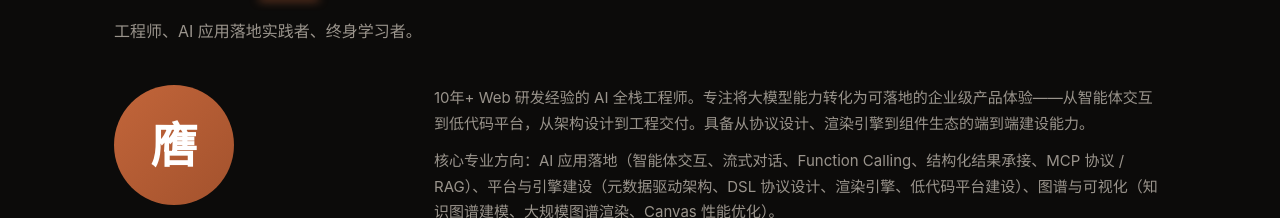
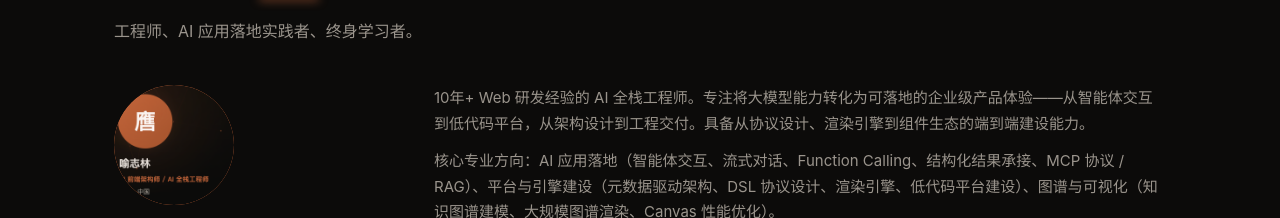
Before and after one commit to zhilinYu/zhilin-personal-site, a plain HTML site: page index.html in a window 1280 px wide. Shown: the part 947-1165 px from the top of the page. Drawn offline with Linux system fonts and the light colour scheme.

Commit message:
feat: replace avatar with personal photo

```diff
--- a/index.html
+++ b/index.html
@@ -192,7 +192,8 @@ section { max-width: 1100px; margin: 0 auto; padding: 80px 24px 40px; position:
 
 /* ==== About ==== */
 .about-grid { display: grid; grid-template-columns: 280px 1fr; gap: 40px; margin-bottom: 40px; }
-.about-avatar { width: 120px; height: 120px; border-radius: 50%; background: linear-gradient(135deg, var(--accent), #a3522d); display: flex; align-items: center; justify-content: center; font-size: 48px; font-weight: 800; color: #fff; margin-bottom: 16px; transition: transform 0.3s, box-shadow 0.3s; }
+.about-avatar { width: 120px; height: 120px; border-radius: 50%; background: linear-gradient(135deg, var(--accent), #a3522d); display: flex; align-items: center; justify-content: center; overflow: hidden; margin-bottom: 16px; transition: transform 0.3s, box-shadow 0.3s; }
+.about-avatar img { width: 100%; height: 100%; object-fit: cover; border-radius: 50%; }
 .about-avatar:hover { transform: scale(1.05); box-shadow: 0 0 30px var(--accent-glow); }
 .about-name { font-size: 24px; font-weight: 700; margin-bottom: 4px; }
 .about-role { color: var(--accent); font-size: 15px; font-weight: 600; margin-bottom: 4px; }
@@ -494,7 +495,7 @@ footer { text-align: center; padding: 40px 24px; border-top: 1px solid var(--bor
   <p class="section-subtitle sr" data-i18n="about.subtitle">工程师、AI 应用落地实践者、终身学习者。</p>
   <div class="about-grid sr">
     <div>
-      <div class="about-avatar">&#22111;</div>
+      <div class="about-avatar"><img src="photo.png" alt="喻志林"></div>
       <div class="about-name" data-i18n="about.name">喻志林</div>
       <div class="about-role" data-i18n="about.role">AI 全栈工程师</div>
       <div class="about-location" data-i18n="about.location">成都，中国</div>
```
Also changed, not shown: photo.png (added).
